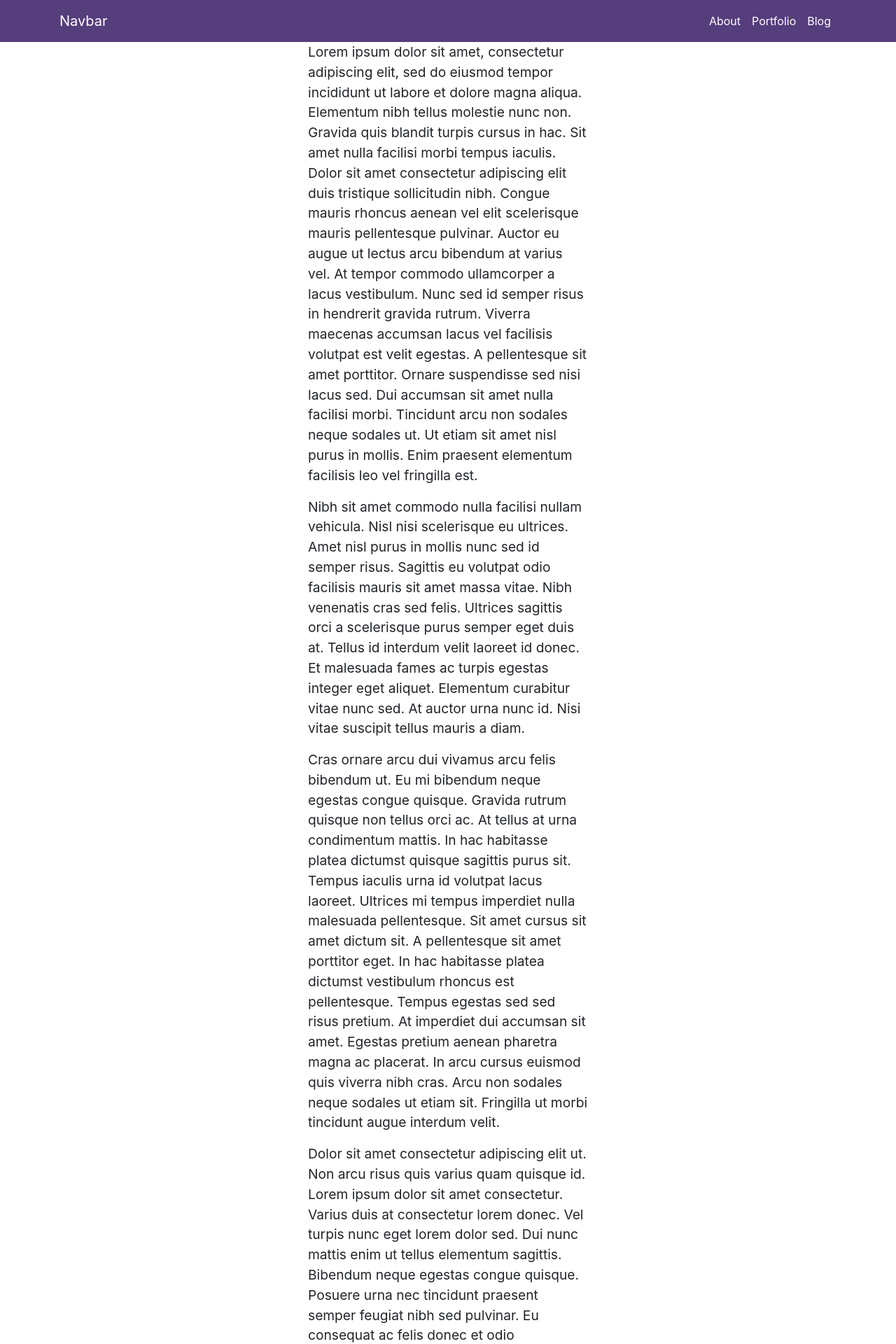
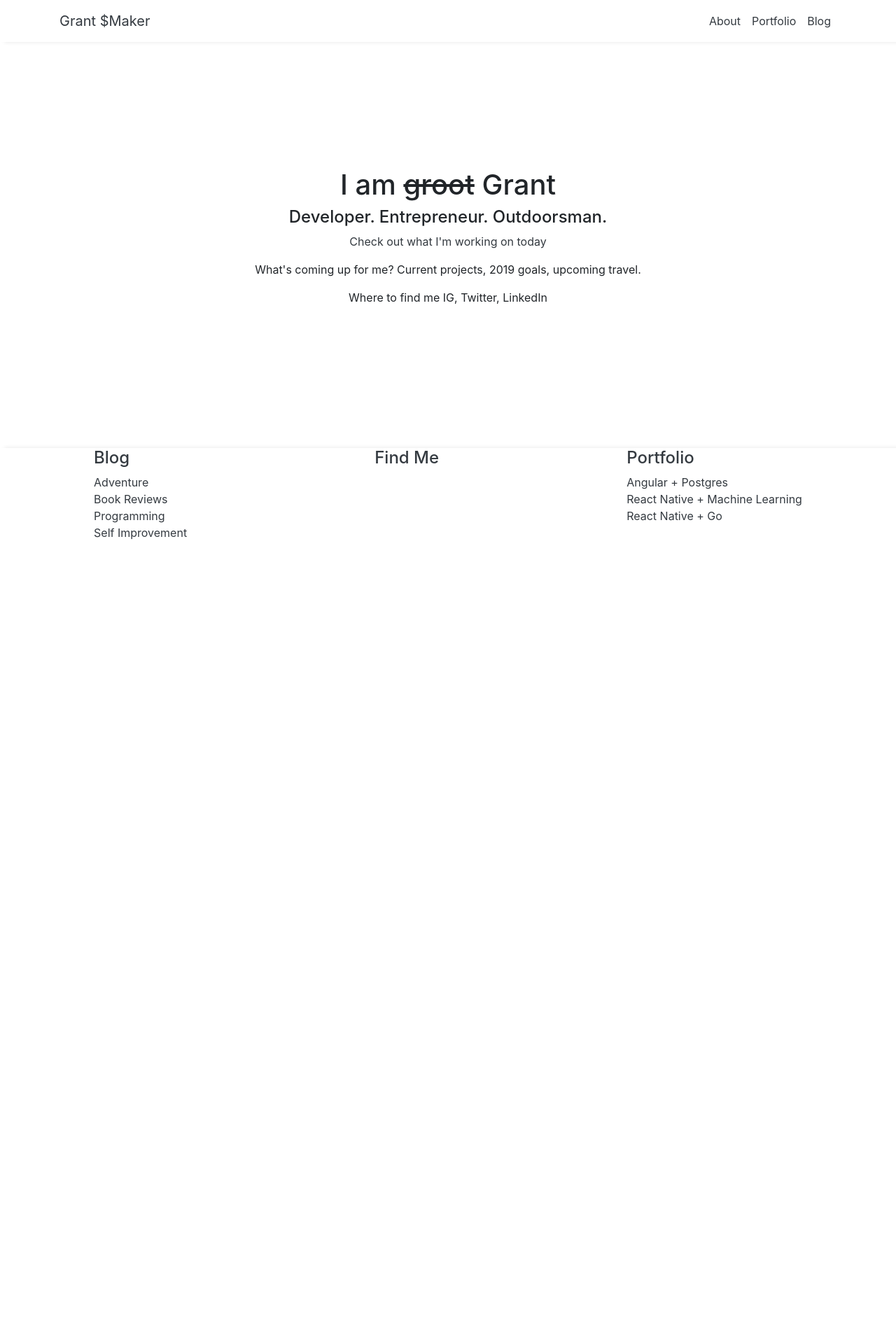
Before and after one commit to grantfogle/angular-personal-site, an Angular app: page / in a window 1280 px wide. Shown: the top 1920 px of the page at 70% size. After the commit the page ends 840 px from the top, so only its background shows below. Built offline with nearby package versions, Linux system fonts and the light colour scheme.

Commit message:
updates to blog home, footer/header, and home page

```diff
--- a/src/app/blog/blog-post/blog-post.component.html
+++ b/src/app/blog/blog-post/blog-post.component.html
@@ -1,3 +1,9 @@
 <!-- <img src="{{}}" /> -->
-<img src="{{ exampleBlogPosts[0].img }}" style="height: 40%;" />
-<p>{{ exampleBlogPosts[0].post }}</p>
+<img src="{{ exampleBlogPosts[0].img }}" style="height: 300px; width: 100vw;" />
+<div class="container">
+  <h1>{{ exampleBlogPosts[0].headline }}</h1>
+  <p>{{ exampleBlogPosts[0].author }}</p>
+  <p>{{ exampleBlogPosts[0].dateAdded }}</p>
+  <p>{{ exampleBlogPosts[0].post }}</p>
+</div>
+<a href="blog/:id"></a>
--- a/src/app/blog/blog.component.css
+++ b/src/app/blog/blog.component.css
@@ -0,0 +1,6 @@
+.blog-section ul {
+  list-style-type: none;
+  width: 600px;
+  margin: 0;
+  padding: 0;
+}
--- a/src/app/blog/blog.component.html
+++ b/src/app/blog/blog.component.html
@@ -1,9 +1,107 @@
 <!-- <img src="{{}}" /> -->
-<img src="{{ exampleBlogPosts[0].img }}" style="height: 300px; width: 100vw;" />
-<div class="container">
-  <h1>{{ exampleBlogPosts[0].headline }}</h1>
-  <p>{{ exampleBlogPosts[0].author }}</p>
-  <p>{{ exampleBlogPosts[0].dateAdded }}</p>
-  <p>{{ exampleBlogPosts[0].post }}</p>
+<h1>Blog</h1>
+<p>Blog introduction</p>
+<!-- Sign Up -->
+<div class="blog-section">
+  <h2>Most Recent Posts</h2>
+  <ul>
+    <li>
+      <a href="#">Title of Article</a> Brief description of article goes right
+      here (Date)
+    </li>
+    <li>
+      <a href="#">Title of Article</a> Brief description of article goes right
+      here (Date)
+    </li>
+    <li>
+      <a href="#">Title of Article</a> Brief description of article goes right
+      here (Date)
+    </li>
+    <li>
+      <a href="#">Title of Article</a> Brief description of article goes right
+      here (Date)
+    </li>
+  </ul>
 </div>
-<a href="blog/:id"></a>
+<div class="blog-section">
+  <h2>Adventure</h2>
+  <ul>
+    <li>
+      <a href="#">Page Title Right Here</a>Brief description of article goes
+      right here
+    </li>
+    <li>
+      <a href="#">Page Title Right Here</a>Brief description of article goes
+      right here
+    </li>
+    <li>
+      <a href="#">Page Title Right Here</a>Brief description of article goes
+      right here
+    </li>
+    <li>
+      <a href="#">Page Title Right Here</a>Brief description of article goes
+      right here
+    </li>
+  </ul>
+</div>
+<div class="blog-section">
+  <h2>Book Reviews</h2>
+  <ul>
+    <li>
+      <a href="#">Page Title Right Here</a>Brief description of article goes
+      right here
+    </li>
+    <li>
+      <a href="#">Page Title Right Here</a>Brief description of article goes
+      right here
+    </li>
+    <li>
+      <a href="#">Page Title Right Here</a>Brief description of article goes
+      right here
+    </li>
+    <li>
+      <a href="#">Page Title Right Here</a>Brief description of article goes
+      right here
+    </li>
+  </ul>
+</div>
+<div class="blog-section">
+  <h2>Self Improvement</h2>
+  <ul>
+    <li>
+      <a href="#">Page Title Right Here</a>Brief description of article goes
+      right here
+    </li>
+    <li>
+      <a href="#">Page Title Right Here</a>Brief description of article goes
+      right here
+    </li>
+    <li>
+      <a href="#">Page Title Right Here</a>Brief description of article goes
+      right here
+    </li>
+    <li>
+      <a href="#">Page Title Right Here</a>Brief description of article goes
+      right here
+    </li>
+  </ul>
+  <h2>Programming</h2>
+  <ul>
+    <li>
+      <a href="#">Page Title Right Here</a>Brief description of article goes
+      right here
+    </li>
+    <li>
+      <a href="#">Page Title Right Here</a>Brief description of article goes
+      right here
+    </li>
+    <li>
+      <a href="#">Page Title Right Here</a>Brief description of article goes
+      right here
+    </li>
+    <li>
+      <a href="#">Page Title Right Here</a>Brief description of article goes
+      right here
+    </li>
+  </ul>
+</div>
--- a/src/app/footer/footer.component.css
+++ b/src/app/footer/footer.component.css
@@ -1,4 +1,22 @@
 .footer {
-    background-color: #eeeeee;
-    height: 200px;
+  background-color: #fff;
+  height: 200px;
+  box-shadow: 6px 0 6px rgba(0, 0, 0, 0.1);
+  display: flex;
+  justify-content: space-around;
 }
+
+.footer div {
+  display: flex;
+  flex-direction: column;
+  /* align-items: center; */
+}
+
+.footer div ul {
+  margin: 0;
+  padding: 0;
+  list-style-type: none;
+  display: flex;
+  flex-direction: column;
+  align-items: flex-start;
+}
--- a/src/app/footer/footer.component.html
+++ b/src/app/footer/footer.component.html
@@ -1,5 +1,27 @@
-<div class="footer text-white">
-  footer works!
-  <input placeholder="sign up for updates" />
-  <button class="btn bg-white border border-primary text-primary">Submit</button>
+<div class="footer text-dark">
+  <!-- <input placeholder="sign up for updates" />
+  <button class="btn bg-white border border-primary text-primary">
+    Submit
+  </button> -->
+  <div>
+    <h4>Blog</h4>
+    <ul>
+      <li>Adventure</li>
+      <li>Book Reviews</li>
+      <li>Programming</li>
+      <li>Self Improvement</li>
+    </ul>
+  </div>
+  <!-- Social Links-->
+  <div>
+    <h4>Find Me</h4>
+  </div>
+  <div>
+    <h4>Portfolio</h4>
+    <ul>
+      <li>Angular + Postgres</li>
+      <li>React Native + Machine Learning</li>
+      <li>React Native + Go</li>
+    </ul>
+  </div>
 </div>
--- a/src/app/header/header.component.css
+++ b/src/app/header/header.component.css
@@ -1,8 +1,22 @@
 nav {
-    background-color: #563d7c;
-    height: 60px;
+  background-color: #fff;
+  height: 60px;
+  box-shadow: 6px 0 6px rgba(0, 0, 0, 0.1);
+  top: 0;
+  width: 100%;
+  position: fixed;
 }
 nav ul {
-    list-style-type: none;
-    height: 100%;
+  list-style-type: none;
+  height: 100%;
 }
+
+nav ul li a {
+  color: #343a40;
+  text-decoration: none;
+}
+
+nav ul li a:hover {
+  background-color: #343a40;
+  color: #fff;
+}
--- a/src/app/header/header.component.html
+++ b/src/app/header/header.component.html
@@ -1,12 +1,20 @@
-<nav class="navbar">
-  <div class="container">
-    <a class="navbar-brand text-white" href="#">Navbar</a>
+<nav class="navbar p-0 m-0">
+  <div class="container h-100">
+    <a class="navbar-brand text-dark" href="#">Grant $Maker</a>
     <ul class="h-100 m-0 d-flex align-items-center">
-      <li class="px-2">
-        <a class="text-white" href="#" routerLink="/">About</a>
+      <li class="h-100">
+        <a class="px-2 h-100 d-flex align-items-center" href="#" routerLink="/"
+          >About</a
+        >
       </li>
-      <li class="px-2"><a class="text-white" href="#">Portfolio</a></li>
-      <li class="px-2"><a class="text-white" routerLink="/blog">Blog</a></li>
+      <li class="h-100">
+        <a class="px-2 h-100 d-flex align-items-center" href="#">Portfolio</a>
+      </li>
+      <li class="h-100">
+        <a class="px-2 h-100 d-flex align-items-center" routerLink="/blog">
+          Blog</a
+        >
+      </li>
     </ul>
   </div>
 </nav>
--- a/src/app/home/home.component.css
+++ b/src/app/home/home.component.css
@@ -1,5 +1,11 @@
-.home p {
-  width: 400px;
-  font-size: 1.2em;
-  /* letter-spacing: 0.5px; */
+.home h1 {
+  margin-top: 6em;
 }
+
+.home {
+  height: 100%;
+  width: 100%;
+  display: flex;
+  align-items: center;
+  justify-content: center;
+}
--- a/src/app/home/home.component.html
+++ b/src/app/home/home.component.html
@@ -1,62 +1,8 @@
-<div class="home d-flex flex-column align-items-center">
-  <p>
-    Lorem ipsum dolor sit amet, consectetur adipiscing elit, sed do eiusmod
-    tempor incididunt ut labore et dolore magna aliqua. Elementum nibh tellus
-    molestie nunc non. Gravida quis blandit turpis cursus in hac. Sit amet nulla
-    facilisi morbi tempus iaculis. Dolor sit amet consectetur adipiscing elit
-    duis tristique sollicitudin nibh. Congue mauris rhoncus aenean vel elit
-    scelerisque mauris pellentesque pulvinar. Auctor eu augue ut lectus arcu
-    bibendum at varius vel. At tempor commodo ullamcorper a lacus vestibulum.
-    Nunc sed id semper risus in hendrerit gravida rutrum. Viverra maecenas
-    accumsan lacus vel facilisis volutpat est velit egestas. A pellentesque sit
-    amet porttitor. Ornare suspendisse sed nisi lacus sed. Dui accumsan sit amet
-    nulla facilisi morbi. Tincidunt arcu non sodales neque sodales ut. Ut etiam
-    sit amet nisl purus in mollis. Enim praesent elementum facilisis leo vel
-    fringilla est.
-  </p>
-  <p>
-    Nibh sit amet commodo nulla facilisi nullam vehicula. Nisl nisi scelerisque
-    eu ultrices. Amet nisl purus in mollis nunc sed id semper risus. Sagittis eu
-    volutpat odio facilisis mauris sit amet massa vitae. Nibh venenatis cras sed
-    felis. Ultrices sagittis orci a scelerisque purus semper eget duis at.
-    Tellus id interdum velit laoreet id donec. Et malesuada fames ac turpis
-    egestas integer eget aliquet. Elementum curabitur vitae nunc sed. At auctor
-    urna nunc id. Nisi vitae suscipit tellus mauris a diam.
-  </p>
-  <p>
-    Cras ornare arcu dui vivamus arcu felis bibendum ut. Eu mi bibendum neque
-    egestas congue quisque. Gravida rutrum quisque non tellus orci ac. At tellus
-    at urna condimentum mattis. In hac habitasse platea dictumst quisque
-    sagittis purus sit. Tempus iaculis urna id volutpat lacus laoreet. Ultrices
-    mi tempus imperdiet nulla malesuada pellentesque. Sit amet cursus sit amet
-    dictum sit. A pellentesque sit amet porttitor eget. In hac habitasse platea
-    dictumst vestibulum rhoncus est pellentesque. Tempus egestas sed sed risus
-    pretium. At imperdiet dui accumsan sit amet. Egestas pretium aenean pharetra
-    magna ac placerat. In arcu cursus euismod quis viverra nibh cras. Arcu non
-    sodales neque sodales ut etiam sit. Fringilla ut morbi tincidunt augue
-    interdum velit.
-  </p>
-  <p>
-    Dolor sit amet consectetur adipiscing elit ut. Non arcu risus quis varius
-    quam quisque id. Lorem ipsum dolor sit amet consectetur. Varius duis at
-    consectetur lorem donec. Vel turpis nunc eget lorem dolor sed. Dui nunc
-    mattis enim ut tellus elementum sagittis. Bibendum neque egestas congue
-    quisque. Posuere urna nec tincidunt praesent semper feugiat nibh sed
-    pulvinar. Eu consequat ac felis donec et odio pellentesque diam volutpat.
-    Sit amet luctus venenatis lectus magna fringilla urna porttitor. Ullamcorper
-    malesuada proin libero nunc consequat interdum varius sit. Rhoncus aenean
-    vel elit scelerisque mauris pellentesque. Faucibus nisl tincidunt eget
-    nullam non nisi est. Purus semper eget duis at tellus at. Non nisi est sit
-    amet facilisis. Vivamus arcu felis bibendum ut tristique et egestas.
-    Pharetra magna ac placerat vestibulum lectus mauris ultrices.
-  </p>
-  <p>
-    Euismod nisi porta lorem mollis aliquam ut porttitor. Vitae congue eu
-    consequat ac felis donec et odio pellentesque. Vel pharetra vel turpis nunc
-    eget lorem dolor. Donec ac odio tempor orci dapibus. Nunc congue nisi vitae
-    suscipit tellus mauris. Tristique et egestas quis ipsum suspendisse
-    ultrices. Faucibus scelerisque eleifend donec pretium. Nec nam aliquam sem
-    et tortor consequat. Risus nec feugiat in fermentum posuere urna nec
-    tincidunt praesent. Velit laoreet id donec ultrices.
-  </p>
+<div class="home d-flex flex-column align-items-center justify-content-center">
+  <img src="" />
+  <h1>I am <s>groot</s> Grant</h1>
+  <h4>Developer. Entrepreneur. Outdoorsman.</h4>
+  <p><a href="#" class="text-dark">Check out what I'm working on today</a></p>
+  <p>What's coming up for me? Current projects, 2019 goals, upcoming travel.</p>
+  <p>Where to find me IG, Twitter, LinkedIn</p>
 </div>
```
